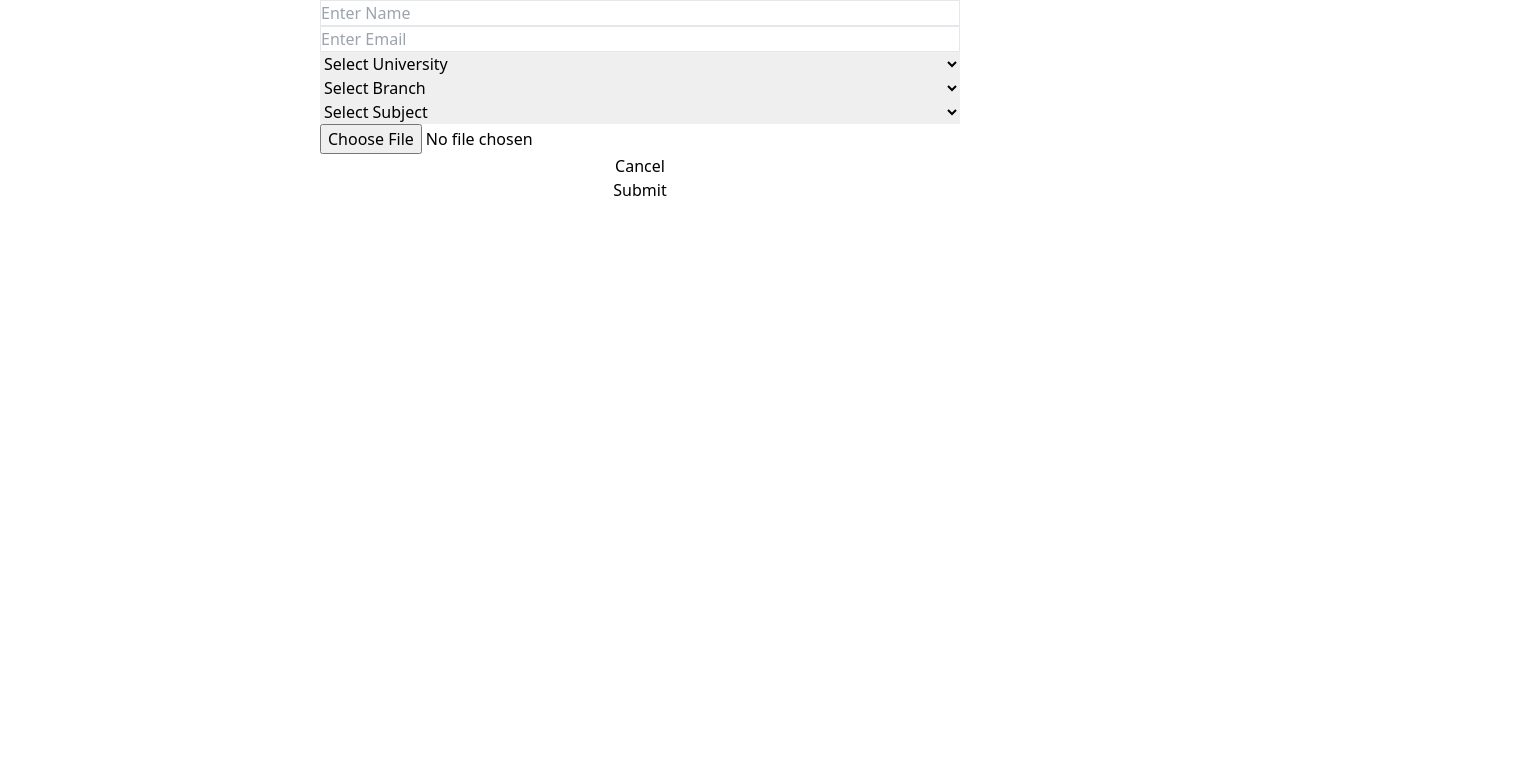
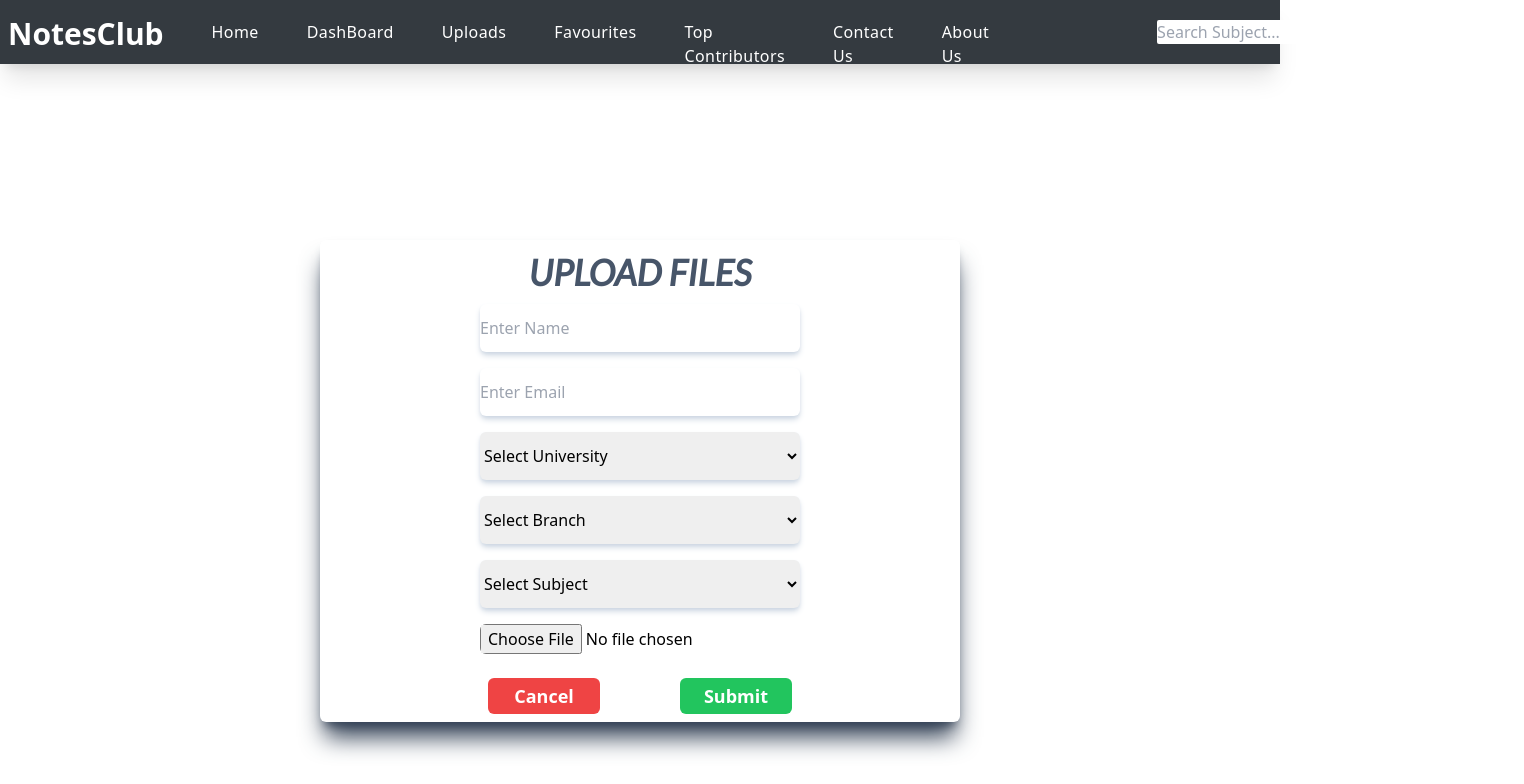
Before and after one commit to ShivanshChauhan07/Project---NotesClub, a React (Vite) app: page /contribute in a window 1280 px wide. Shown: the top 784 px of the page, 1524 px wide, since content can reach past the window. Built offline with nearby package versions, Linux system fonts and the light colour scheme; a web font is replaced by a local one.

Commit message:
routing update, about contact added, contribute

```diff
--- /dev/null
+++ b/src/components/Front/About.jsx
@@ -0,0 +1,11 @@
+import React from "react";
+
+const About = () => {
+  return (
+    <div>
+      <h1>About Us</h1>
+    </div>
+  );
+};
+
+export default About;
--- /dev/null
+++ b/src/components/Front/Contact.jsx
@@ -0,0 +1,11 @@
+import React from "react";
+
+const Contact = () => {
+  return (
+    <div>
+      <h1>Contact Us</h1>
+    </div>
+  );
+};
+
+export default Contact;
--- a/src/components/Front/Footer.jsx
+++ b/src/components/Front/Footer.jsx
@@ -3,10 +3,13 @@ import React from "react";
 const Footer = () => {
   return (
     <>
-      <footer className="bg-[#171717] text-white mt-40 ">
+      <div className="relative top-72">
+        <footer className="bg-[#171717] text-white ">
           <div className="flex justify-around ">
             <div>
-            <h1 className="p-4 font-light text-2xl tracking-[0.5rem]">ABOUT</h1>
+              <h1 className="p-4 font-light text-2xl tracking-[0.5rem]">
+                ABOUT
+              </h1>
               <img
                 className=" rounded-full w-16 h-16 my-4 "
                 src="/src/assets/logo.jpg"
@@ -40,7 +43,9 @@ const Footer = () => {
               </ul>
             </div>
             <div>
-            <h1 className="p-4 font-light text-2xl tracking-[0.5rem]">PAGES</h1>
+              <h1 className="p-4 font-light text-2xl tracking-[0.5rem]">
+                PAGES
+              </h1>
               <ul>
                 <li className="p-3 text-sm font-light transition-colors hover:text-[#f8b40e] hover:cursor-pointer">
                   Home
@@ -85,6 +90,7 @@ const Footer = () => {
             <span className="text-[#f8b40e]">Privacy Policy</span>
           </h1>
         </div>
+      </div>
     </>
   );
 };
--- a/src/components/Front/Header.jsx
+++ b/src/components/Front/Header.jsx
@@ -25,10 +25,10 @@ const Header = () => {
             Top Contributors
           </li>
           <li className="mx-6 transition-colors hover:text-[#f8b40e] hover:cursor-pointer">
-            Contact Us
+            <Link to={"/contact"}>Contact Us</Link>
           </li>
           <li className="mx-6 transition-colors hover:text-[#f8b40e] hover:cursor-pointer">
-            About Us
+            <Link to={"/about"}>About Us</Link>
           </li>
         </ul>
       </div>
--- a/src/components/Pages/Contribute.jsx
+++ b/src/components/Pages/Contribute.jsx
@@ -36,36 +36,54 @@ export const Contribute = () => {
     setUserData({ ...userData, [e.target.name]: e.target.value });
   };
   return (
-    <div className="flex justify-center">
-      <form className="flex flex-col h-3/5 w-2/4" onSubmit={handleSubmit}>
+    <div className=" rounded-md text-center my-44 w-1/2 mx-auto shadow-xl shadow-slate-700">
+      <h1 className="font-rob font-semibold p-3 text-4xl text-slate-600 w-max mx-auto">
+        UPLOAD FILES
+      </h1>
+      <form
+        className="flex flex-col space-y-4 h-3/5 w-2/4 mx-auto"
+        onSubmit={handleSubmit}
+      >
         <input
           type="text"
           name="name"
-          className="border"
+          className="rounded-md h-12 shadow-md shadow-slate-300"
           placeholder="Enter Name"
           onChange={handleChange}
         />
         <input
           type="text"
           name="email"
-          className="border"
+          className="rounded-md h-12 shadow-md shadow-slate-300"
           placeholder="Enter Email"
           onChange={handleChange}
         />
-        <select name="university" onChange={handleChange}>
+        <select
+          name="university"
+          onChange={handleChange}
+          className="rounded-md h-12 shadow-md shadow-slate-300"
+        >
           <option selected>Select University</option>
           <option value="ipu">ipu</option>
           <option value="aktu">aktu</option>
           <option value="igdtu">igdtu</option>
         </select>
-        <select name="branch" onChange={handleChange}>
+        <select
+          name="branch"
+          onChange={handleChange}
+          className="rounded-md h-12 shadow-md shadow-slate-300"
+        >
           <option selected>Select Branch</option>
           <option value="cs">cs</option>
           <option value="it">it</option>
           <option value="ece">ece</option>
           <option value="eee">eee</option>
         </select>
-        <select name="subject" onChange={handleChange}>
+        <select
+          name="subject"
+          className="rounded-md h-12 shadow-md shadow-slate-300"
+          onChange={handleChange}
+        >
           <option selected>Select Subject</option>
           {Data.map((single, id) => {
             return (
@@ -75,11 +93,23 @@ export const Contribute = () => {
             );
           })}
         </select>
-        <input type="file" name="avatar" ref={fileInput} />
-        <button>
-          <Link to={"/"}>Cancel</Link>
-        </button>
-        <button type="submit">Submit</button>
+        <input
+          className="rounded-md "
+          type="file"
+          name="avatar"
+          ref={fileInput}
+        />
+        <div className="flex justify-between p-2">
+          <button className="bg-red-500 p-1 w-28 text-white text-lg font-semibold rounded-md ">
+            <Link to={"/"}>Cancel</Link>
+          </button>
+          <button
+            className="bg-green-500 p-1 w-28 text-white text-lg font-semibold rounded-md "
+            type="submit"
+          >
+            Submit
+          </button>
+        </div>
       </form>
     </div>
   );
--- a/src/components/Pages/Home.jsx
+++ b/src/components/Pages/Home.jsx
@@ -1,15 +1,12 @@
 import React from "react";
 import Body from "../Front/Body";
-import Headers from "../Front/Header";
 import Unversities from "../Front/Unversities";
-import Footer from "../Front/Footer";
+
 export const Home = () => {
   return (
     <div>
-      <Headers />
       <Body />
       <Unversities />
-      <Footer />
     </div>
   );
 };
--- a/src/components/Pages/Notes.jsx
+++ b/src/components/Pages/Notes.jsx
@@ -22,7 +22,6 @@ export const Notes = () => {
   }, [name]);
   return (
     <div>
-      <Header />
       <Link to={"/Contribute"}>Contribute</Link>
       <div className="flex">
         {notesData.map((note) => {
--- a/src/main.jsx
+++ b/src/main.jsx
@@ -2,9 +2,53 @@ import React from "react";
 import ReactDOM from "react-dom/client";
 import App from "./App.jsx";
 import "./index.css";
+import { Outlet, RouterProvider, createBrowserRouter } from "react-router-dom";
+import Header from "./components/Front/Header.jsx";
+import Footer from "./components/Front/Footer.jsx";
+import { Notes } from "./components/Pages/Notes.jsx";
+import { Contribute } from "./components/Pages/Contribute.jsx";
+import { Home } from "./components/Pages/Home.jsx";
+import About from "./components/Front/About.jsx";
+import Contact from "./components/Front/Contact.jsx";
 
-ReactDOM.createRoot(document.getElementById("root")).render(
-  <>
-    <App />
-  </>
-);
+const AppLayout = () => {
+  return (
+    <>
+      <Header />
+      <Outlet />
+      <Footer />
+    </>
+  );
+};
+
+const appRouter = createBrowserRouter([
+  {
+    path: "/",
+    element: <AppLayout />,
+    children: [
+      {
+        path: "/",
+        element: <Home />,
+      },
+      {
+        path: "/notes/:name",
+        element: <Notes />,
+      },
+      {
+        path: "/contribute",
+        element: <Contribute />,
+      },
+      {
+        path: "/about",
+        element: <About />,
+      },
+      {
+        path: "/Contact",
+        element: <Contact />,
+      },
+    ],
+  },
+]);
+
+const root = ReactDOM.createRoot(document.getElementById("root"));
+root.render(<RouterProvider router={appRouter} />);
```
Lines whose indentation alone changed are shown as unchanged.
